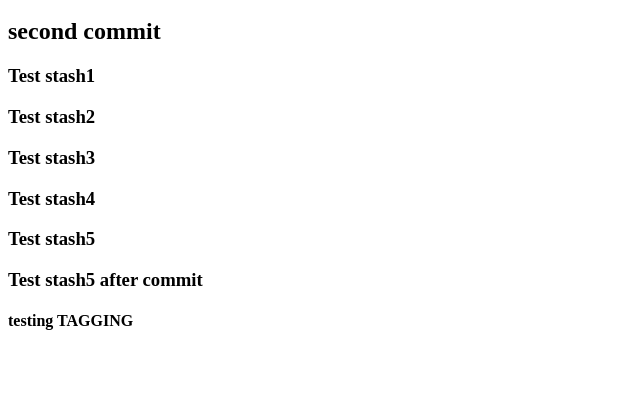
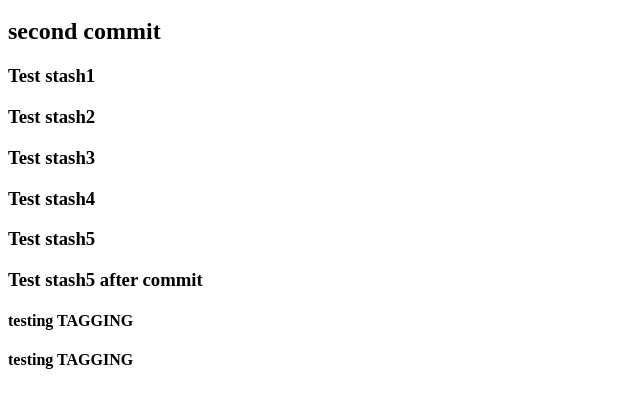
Before and after one commit to mizemma85/git-demo55, a plain HTML site: page index.html in a window 1280 px wide. Shown: the part 48-456 px from the top of the page, without its empty margins (0-640 px from the left). Drawn offline with Linux system fonts and the light colour scheme.

Commit message:
tagging test

```diff
--- a/index.html
+++ b/index.html
@@ -15,3 +15,5 @@
 <h3>Test stash5 after commit</h3>
 
 <h4>testing TAGGING</h4>
+
+<h4>testing TAGGING</h4>
```
Also changed, not shown: tagging.html (added).
